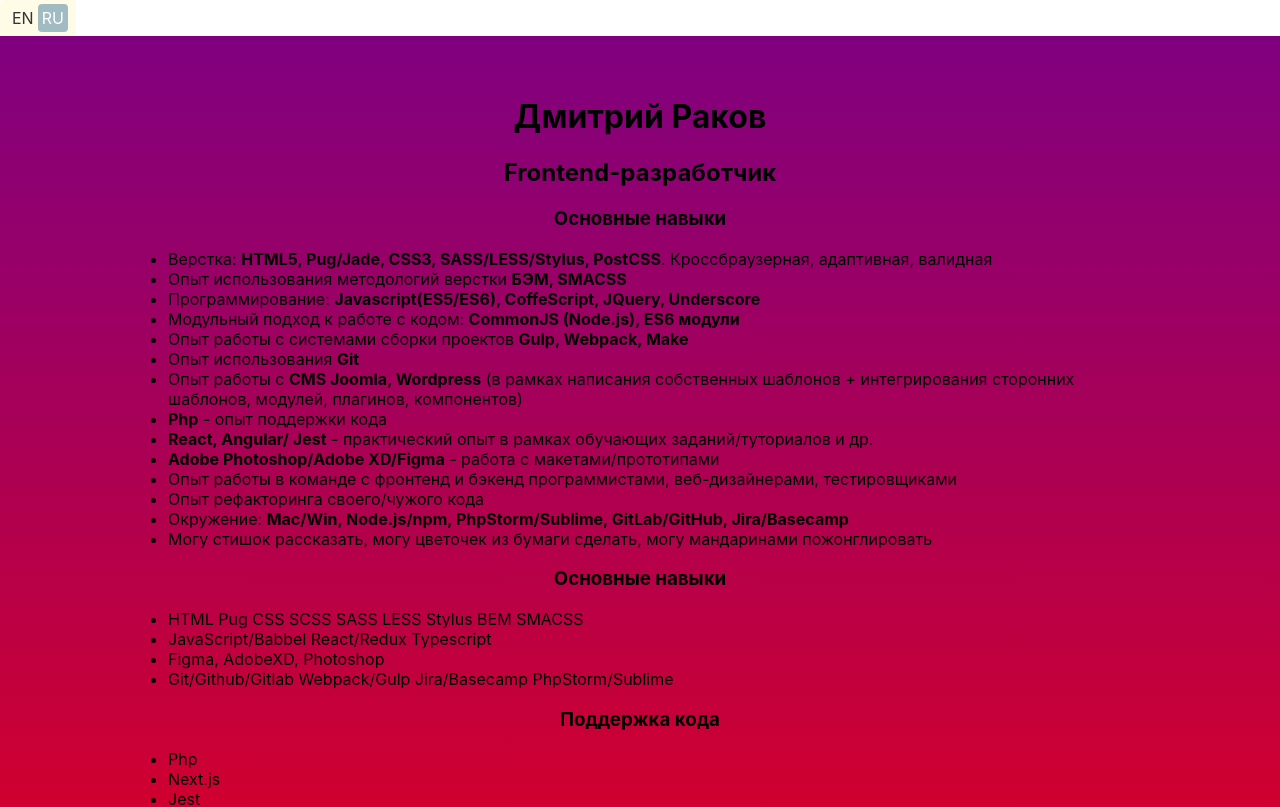
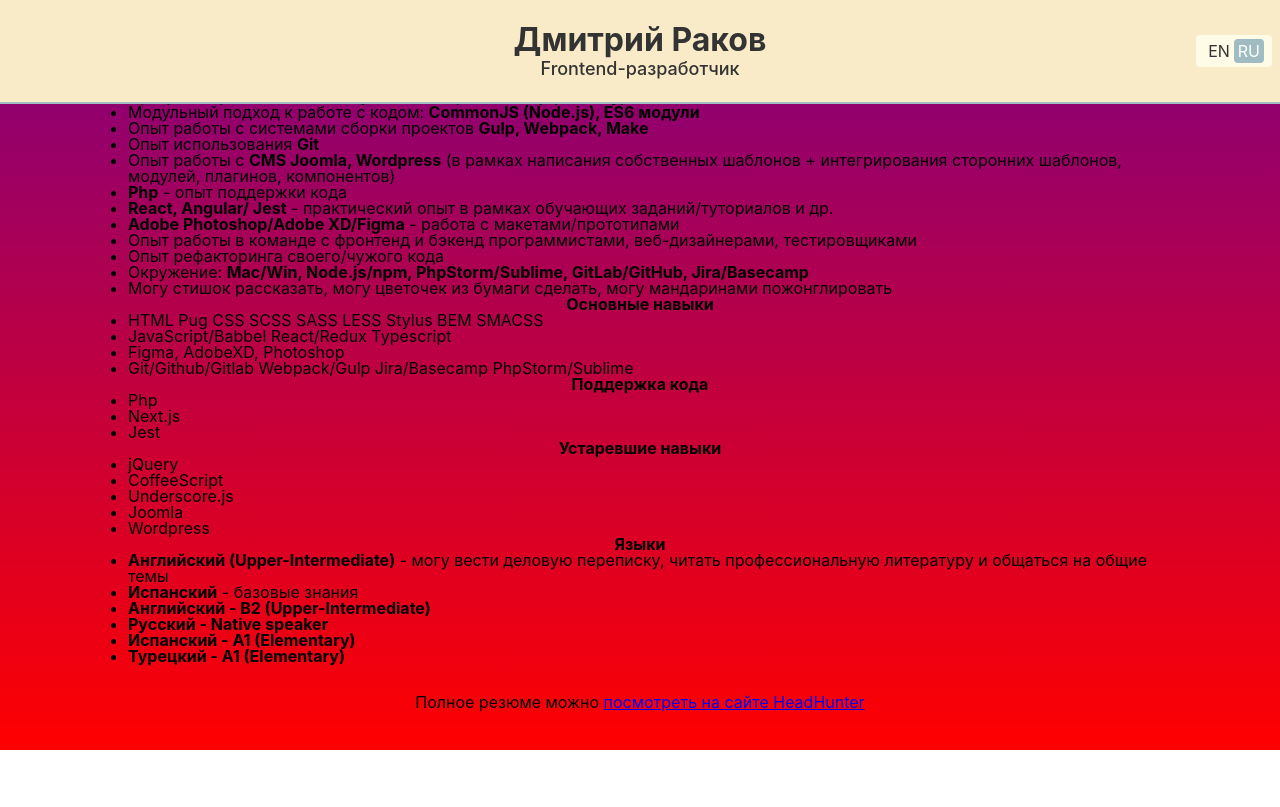
Before and after one commit to bjorn-mozyakin/cv, a React (Create React App) app: page / in a window 1280 px wide. Shown: the top 807 px of the page. Built offline with nearby package versions, Linux system fonts and the light colour scheme.

Commit message:
Add styles for Topbar

```diff
--- a/src/App.tsx
+++ b/src/App.tsx
@@ -4,12 +4,12 @@
 
 // import Menu from './components/Menu/Menu';
 import Page from './components/Page/Page';
-import Switcher from './components/Switcher/Switcher';
+import Topbar from './components/Topbar/Topbar';
 
 function App() {
   return (
     <div className="App">
-      <Switcher />
+        <Topbar />
       <Page />
     </div>
   );
--- a/src/components/Page/Page.tsx
+++ b/src/components/Page/Page.tsx
@@ -10,8 +10,6 @@
   const currentLanguage: Language = useSelector((state: { common: State }) => state.common.language );
 
   const {
-    name,
-    profession,
     mainSkillsTitle,
     mainSkillsList,
     supportSkillsTitle,
@@ -26,8 +24,6 @@
     <div className="about">
 
     <div id="about" className="about__container">
-      <h1 className="about__title js-menu-section" data-item="about">{ name }</h1>
-      <h2 className="about__title">{ profession }</h2>
       <div className="about__skills">
         <h3 className="about__title">{ mainSkillsTitle }</h3>
         <ul className="about__skills-list list">
--- a/src/components/Switcher/Switcher.tsx
+++ b/src/components/Switcher/Switcher.tsx
@@ -9,12 +9,18 @@
 // Components
 import { Language, State } from "../../entities/State";
 
-const Switcher = () => {
+interface Props {
+    additionalClasses?: string[]
+}
+
+const Switcher: React.FC<Props> = ({ additionalClasses = [] }) => {
     const currentLanguage: Language = useSelector((state: { common: State}) => state.common.language );
     const dispatch = useDispatch();
 
+    const switcherClasses: string = ['switcher'].concat(additionalClasses ?? []).join(' ');
+
     return (
-        <div className="switcher">
+        <div className={ switcherClasses }>
             {[Language.EN, Language.RU].map((lang: Language) => {
                 return (
                     <div className={`switcher__item ${currentLanguage === lang ? "switcher__item_state_active" : ""}`}
--- /dev/null
+++ b/src/components/Topbar/Topbar.scss
@@ -0,0 +1,32 @@
+@import '../../styles/vars';
+
+.topbar {
+  position: fixed;
+  left: 0;
+  top: 0;
+  width: 100%;
+  padding: 3*$bmu;
+  border-bottom: 2px solid $cBlue;
+  text-align: center;
+  background-color: $cBeigeDark;
+
+  &__title {
+    font-size: 32px;
+    font-weight: 700;
+    color: $cBlack;
+  }
+
+  &__subtitle {
+    margin-top: $bmu/2;
+    font-size: 18px;
+    font-weight: 500;
+    color: $cBlack;
+  }
+
+  &__switcher {
+    position: absolute;
+    right: $bmu;
+    top: 50%;
+    transform: translateY(-50%);
+  }
+}
--- /dev/null
+++ b/src/components/Topbar/Topbar.tsx
@@ -0,0 +1,26 @@
+// Styles
+import './Topbar.scss';
+
+// React/Redux
+import React from 'react';
+import { useSelector } from 'react-redux';
+
+// Components
+import Switcher from '../Switcher/Switcher';
+import locale from '../../localization.js';
+import { Language, State } from "../../entities/State";
+
+const Topbar = () => {
+    const currentLanguage: Language = useSelector((state: { common: State}) => state.common.language );
+    const { name, profession } = locale[currentLanguage];
+
+    return (
+        <div className="topbar">
+            <h1 className="topbar__title">{ name }</h1>
+            <h2 className="topbar__subtitle">{ profession }</h2>
+            <Switcher additionalClasses={['topbar__switcher']} />
+        </div>
+    )
+}
+
+export default Topbar;
--- a/src/index.css
+++ b/src/index.scss
@@ -1,3 +1,5 @@
+@import './styles/reset';
+
 body {
   margin: 0;
   font-family: -apple-system, BlinkMacSystemFont, 'Segoe UI', 'Roboto', 'Oxygen',
@@ -11,3 +13,11 @@
   font-family: source-code-pro, Menlo, Monaco, Consolas, 'Courier New',
     monospace;
 }
+
+html {
+  box-sizing: border-box;
+}
+
+*, *::before, *::after {
+  box-sizing: border-box;
+}
--- a/src/index.tsx
+++ b/src/index.tsx
@@ -1,5 +1,5 @@
 // Styles
-import './index.css';
+import './index.scss';
 
 // React
 import React from 'react';
--- /dev/null
+++ b/src/styles/reset.scss
@@ -0,0 +1,56 @@
+html, body, div, span, iframe, h1, h2, h3, h4, h5, h6, p, pre, img, strong, b, ol, ul, li, form, label, article, aside, footer, header, menu, nav, section {
+  margin: 0;
+  padding: 0;
+  border: 0;
+  outline: 0;
+  font-size: inherit;
+  vertical-align: baseline;
+  background: transparent;
+  color: inherit;
+}
+
+body {
+  line-height: 1;
+}
+
+article, aside, footer, header, menu, nav, section {
+  display: block;
+}
+
+nav {
+  ul {
+    list-style: none;
+  }
+}
+
+a {
+  margin: 0;
+  padding: 0;
+  font-size: 100%;
+  vertical-align: baseline;
+  background: transparent;
+}
+
+input, select {
+  vertical-align: middle;
+}
+
+input::-webkit-outer-spin-button,
+input::-webkit-inner-spin-button {
+  -webkit-appearance: none;
+  margin: 0;
+}
+
+input[type=number] {
+  -moz-appearance: textfield;
+}
+
+button {
+  &:active {
+    outline: none;
+  }
+
+  &:focus {
+    outline: none;
+  }
+}
--- a/src/styles/vars.scss
+++ b/src/styles/vars.scss
@@ -20,3 +20,4 @@
 $bmu: 8px;
 $wMax: 1024px;
 $hNav: 60px;
+$hTopbar: 100px;
```
